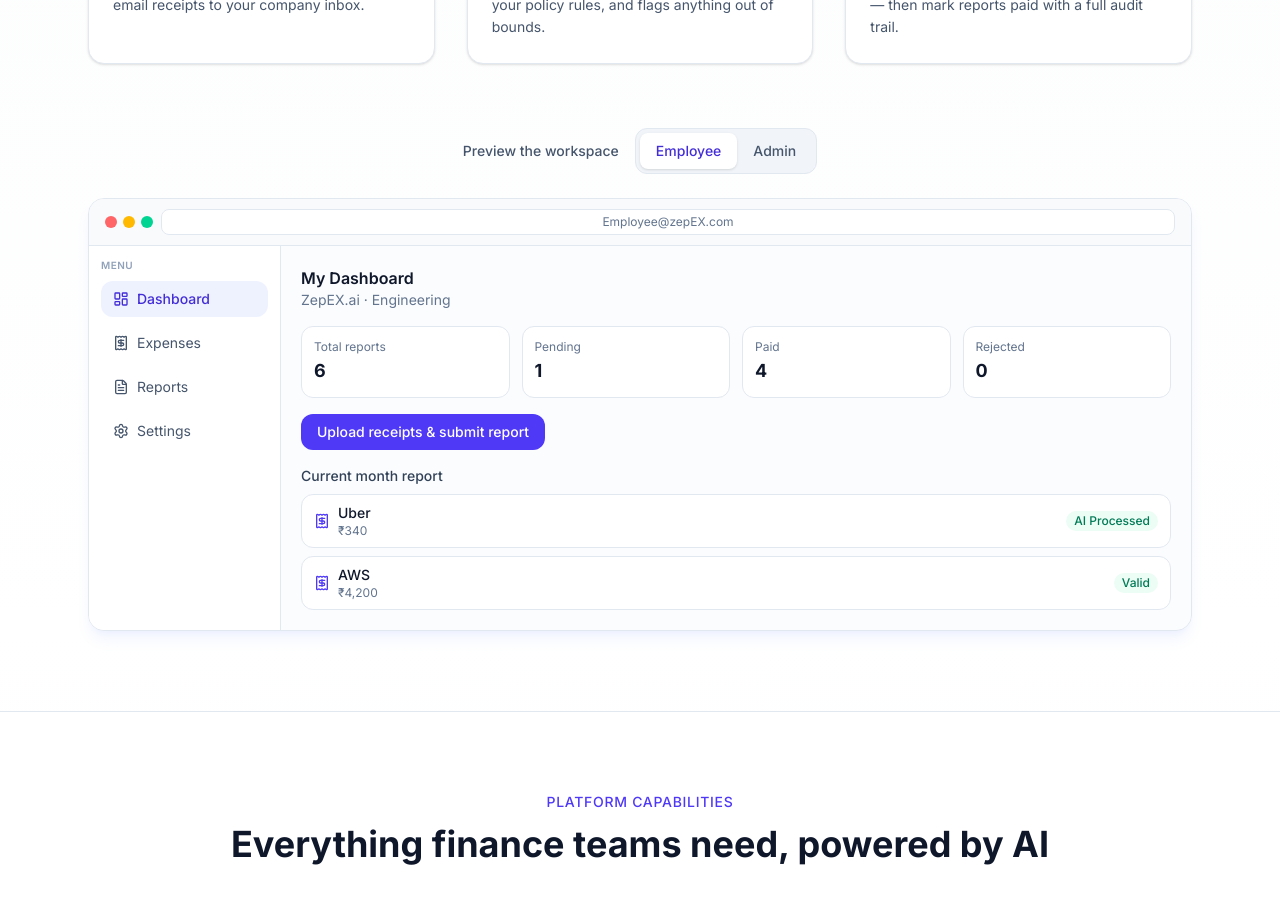
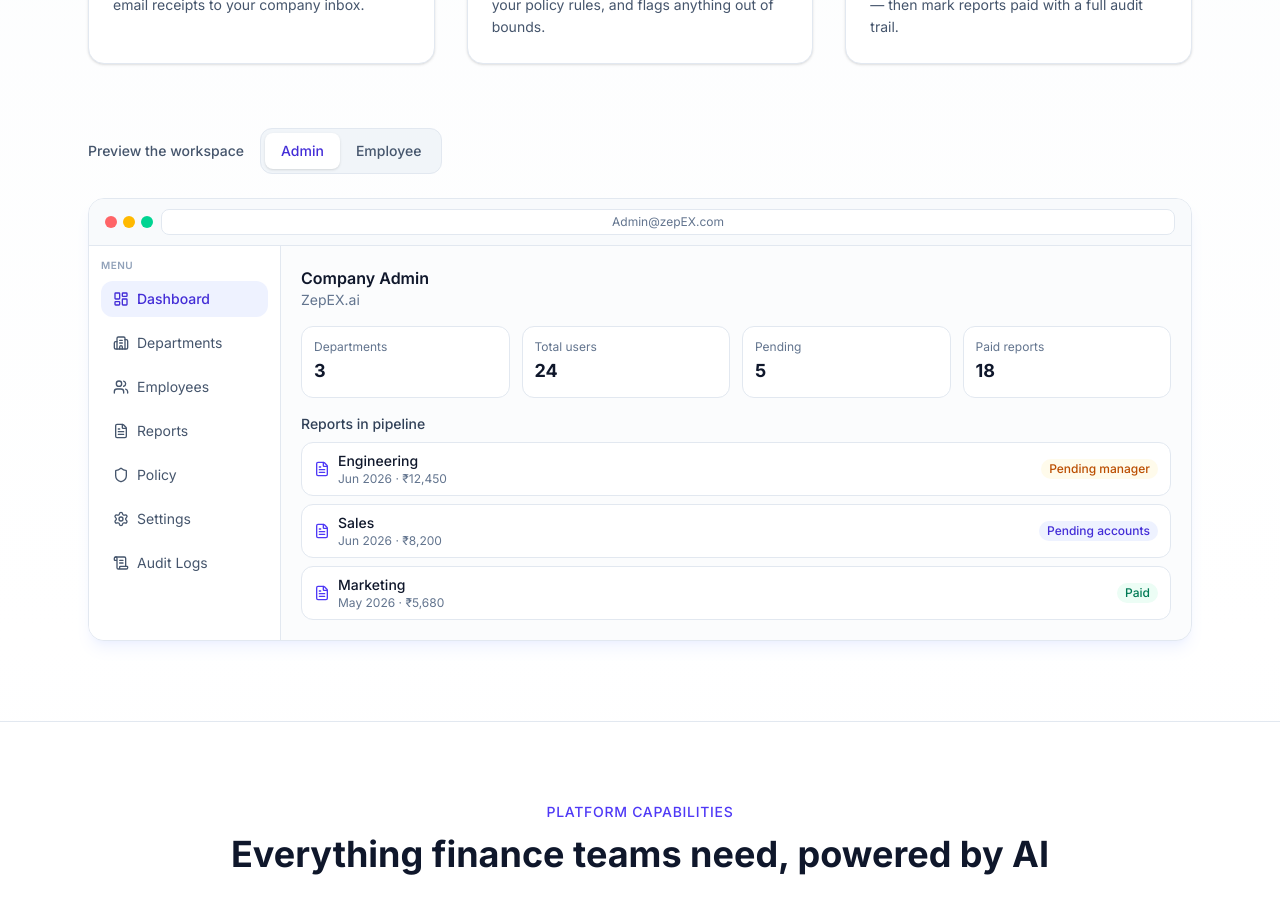
Before and after one commit to RudrakshKaushik/ZepEX, a React (Vite) app in the folder frontend/: page / in a window 1280 px wide. Shown: the part 1380-2299 px from the top of the page. Built offline with nearby package versions, Linux system fonts and the light colour scheme.

Commit message:
landing pages fixes

```diff
--- a/frontend/src/components/landing/DashboardPreview.tsx
+++ b/frontend/src/components/landing/DashboardPreview.tsx
@@ -14,8 +14,8 @@
 type PreviewTab = 'employee' | 'admin'
 
 const tabs: { id: PreviewTab; label: string }[] = [
+  { id: 'admin', label: 'Admin' },
   { id: 'employee', label: 'Employee' },
-  { id: 'admin', label: 'Admin' },
 ]
 
 function BrowserChrome({ title }: { title: string }) {
@@ -74,7 +74,6 @@
           { label: 'Dashboard', icon: LayoutDashboard, active: true },
           { label: 'Expenses', icon: Receipt },
           { label: 'Reports', icon: FileText },
-          { label: 'Settings', icon: Settings },
         ]}
       />
       <div className="min-w-0 flex-1 bg-slate-50/50 p-4 sm:p-5">
@@ -216,11 +215,11 @@
 }
 
 export function DashboardPreview() {
-  const [activeTab, setActiveTab] = useState<PreviewTab>('employee')
+  const [activeTab, setActiveTab] = useState<PreviewTab>('admin')
 
   return (
     <div className="mt-12 sm:mt-16">
-      <div className="flex flex-col items-center gap-4 sm:flex-row sm:justify-center">
+      <div className="flex flex-col items-center gap-4 sm:flex-row sm:justify-start">
         <p className="text-sm font-medium text-slate-600">Preview the workspace</p>
         <div className="inline-flex rounded-lg border border-slate-200 bg-slate-100 p-1">
           {tabs.map((tab) => (
```
